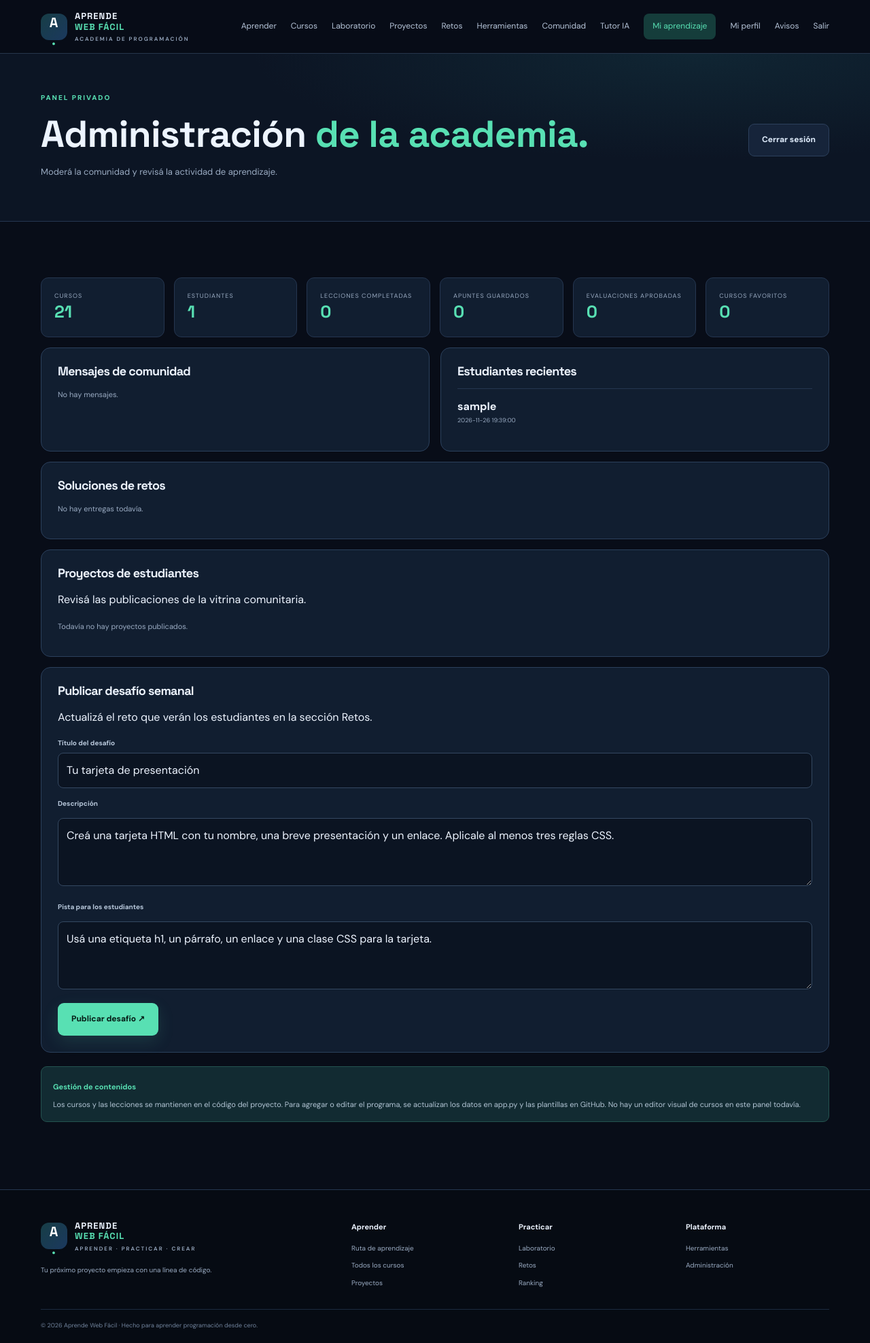
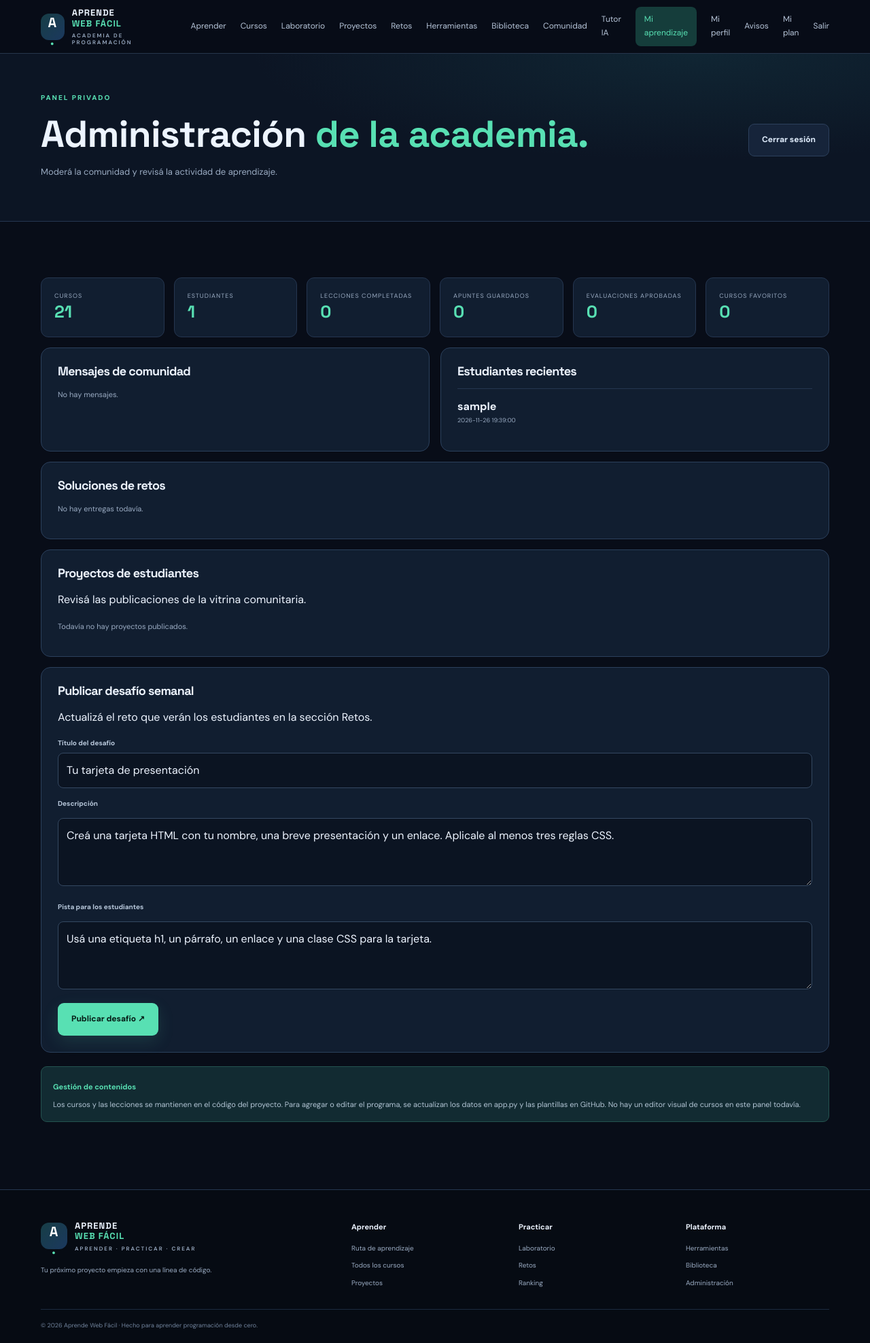
Before and after one commit to cuentaparausopersonal25-lang/Aprende-Web-Facil, a Flask app: page /admin in a window 1280 px wide. Shown: the whole page at 68% size. Run offline with Flask 3, Linux system fonts and the light colour scheme; the visitor is signed in with stand-in values (Sample User, id 1); data comes from the database, SQL or seed files in the repository; data that the repository does not hold is empty.

Commit message:
Agregar navegación a biblioteca y plan personal

```diff
--- a/templates/base.html
+++ b/templates/base.html
@@ -13,13 +13,13 @@
 <a class="brand" href="{{ url_for('home') }}"><span class="brand-icon">A<span>.</span></span><span>APRENDE <b>WEB FÁCIL</b><small>ACADEMIA DE PROGRAMACIÓN</small></span></a>
 <button class="menu-toggle" id="menuToggle" aria-label="Abrir menú">☰</button>
 <nav id="mainNav">
-<a href="{{ url_for('learn_programming') }}">Aprender</a><a href="{{ url_for('home') }}#cursos">Cursos</a><a href="{{ url_for('laboratory') }}">Laboratorio</a><a href="{{ url_for('projects') }}">Proyectos</a><a href="{{ url_for('challenges') }}">Retos</a><a href="{{ url_for('tools_page') }}">Herramientas</a><a href="{{ url_for('community_projects') }}">Comunidad</a><a href="{{ url_for('tutor') }}">Tutor IA</a>
-{% if current_user %}<a class="nav-pill" href="{{ url_for('dashboard') }}">Mi aprendizaje</a><a href="{{ url_for('profile') }}">Mi perfil</a><a href="{{ url_for('notifications') }}">Avisos</a><a href="{{ url_for('logout') }}">Salir</a>{% else %}<a href="{{ url_for('login') }}">Ingresar</a><a class="nav-pill" href="{{ url_for('register') }}">Crear cuenta</a>{% endif %}
+<a href="{{ url_for('learn_programming') }}">Aprender</a><a href="{{ url_for('home') }}#cursos">Cursos</a><a href="{{ url_for('laboratory') }}">Laboratorio</a><a href="{{ url_for('projects') }}">Proyectos</a><a href="{{ url_for('challenges') }}">Retos</a><a href="{{ url_for('tools_page') }}">Herramientas</a><a href="{{ url_for('resource_library') }}">Biblioteca</a><a href="{{ url_for('community_projects') }}">Comunidad</a><a href="{{ url_for('tutor') }}">Tutor IA</a>
+{% if current_user %}<a class="nav-pill" href="{{ url_for('dashboard') }}">Mi aprendizaje</a><a href="{{ url_for('profile') }}">Mi perfil</a><a href="{{ url_for('notifications') }}">Avisos</a><a href="{{ url_for('study_plan') }}">Mi plan</a><a href="{{ url_for('logout') }}">Salir</a>{% else %}<a href="{{ url_for('login') }}">Ingresar</a><a class="nav-pill" href="{{ url_for('register') }}">Crear cuenta</a>{% endif %}
 </nav></div></header>
 <main>
 {% with messages = get_flashed_messages(with_categories=true) %}{% if messages %}<div class="wrap flash-stack">{% for category,message in messages %}<div class="flash {{ category }}">{{ message }}</div>{% endfor %}</div>{% endif %}{% endwith %}
 {% block content %}{% endblock %}
 </main>
-<footer class="footer"><div class="wrap footer-grid"><div><a class="brand" href="{{ url_for('home') }}"><span class="brand-icon">A<span>.</span></span><span>APRENDE <b>WEB FÁCIL</b><small>APRENDER · PRACTICAR · CREAR</small></span></a><p>Tu próximo proyecto empieza con una línea de código.</p></div><div><b>Aprender</b><a href="{{ url_for('learn_programming') }}">Ruta de aprendizaje</a><a href="{{ url_for('home') }}#cursos">Todos los cursos</a><a href="{{ url_for('projects') }}">Proyectos</a></div><div><b>Practicar</b><a href="{{ url_for('laboratory') }}">Laboratorio</a><a href="{{ url_for('challenges') }}">Retos</a><a href="{{ url_for('ranking') }}">Ranking</a></div><div><b>Plataforma</b><a href="{{ url_for('tools_page') }}">Herramientas</a><a href="{{ url_for('admin_login') }}">Administración</a></div></div><div class="wrap footer-bottom">© 2026 Aprende Web Fácil · Hecho para aprender programación desde cero.</div></footer>
+<footer class="footer"><div class="wrap footer-grid"><div><a class="brand" href="{{ url_for('home') }}"><span class="brand-icon">A<span>.</span></span><span>APRENDE <b>WEB FÁCIL</b><small>APRENDER · PRACTICAR · CREAR</small></span></a><p>Tu próximo proyecto empieza con una línea de código.</p></div><div><b>Aprender</b><a href="{{ url_for('learn_programming') }}">Ruta de aprendizaje</a><a href="{{ url_for('home') }}#cursos">Todos los cursos</a><a href="{{ url_for('projects') }}">Proyectos</a></div><div><b>Practicar</b><a href="{{ url_for('laboratory') }}">Laboratorio</a><a href="{{ url_for('challenges') }}">Retos</a><a href="{{ url_for('ranking') }}">Ranking</a></div><div><b>Plataforma</b><a href="{{ url_for('tools_page') }}">Herramientas</a><a href="{{ url_for('resource_library') }}">Biblioteca</a><a href="{{ url_for('admin_login') }}">Administración</a></div></div><div class="wrap footer-bottom">© 2026 Aprende Web Fácil · Hecho para aprender programación desde cero.</div></footer>
 <script src="{{ url_for('static', filename='js/mega.js') }}" defer></script>
 </body></html>
```
